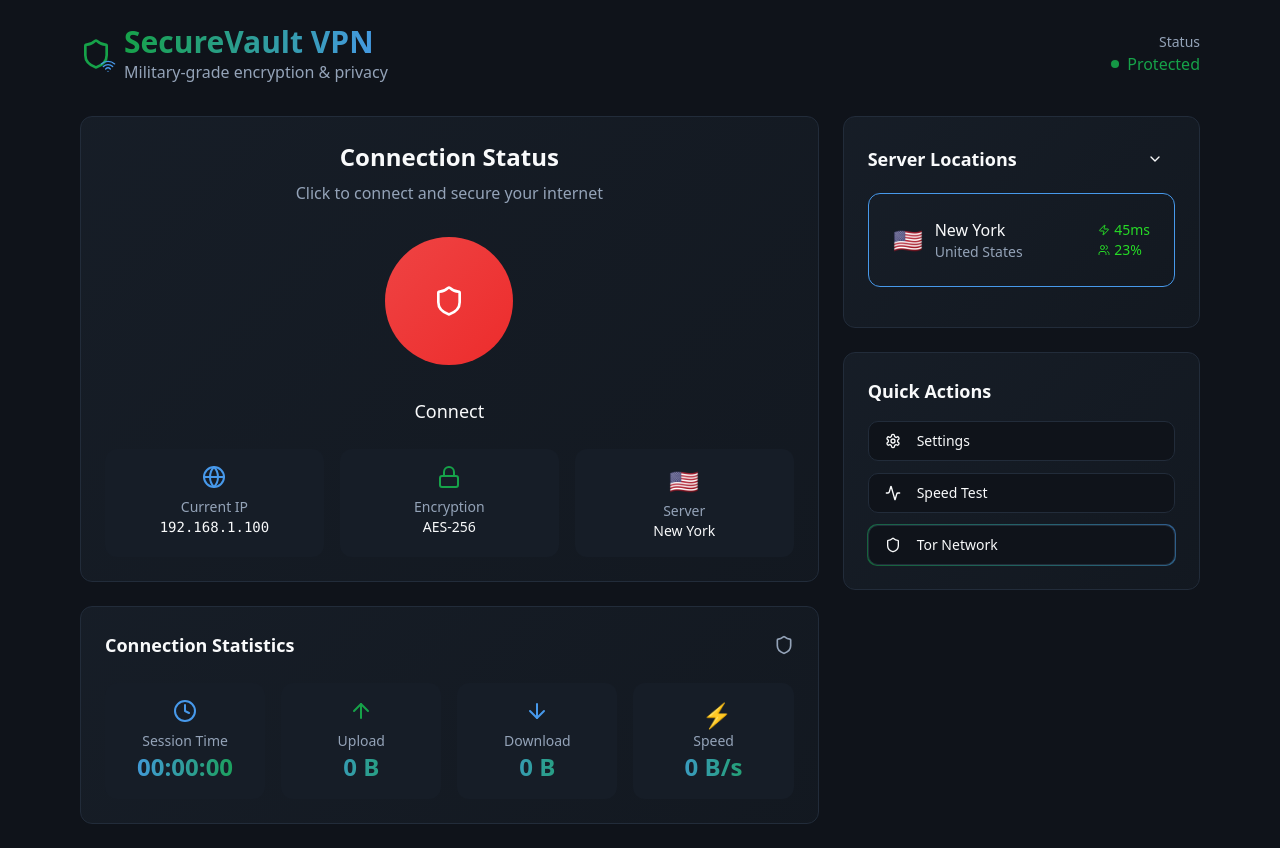
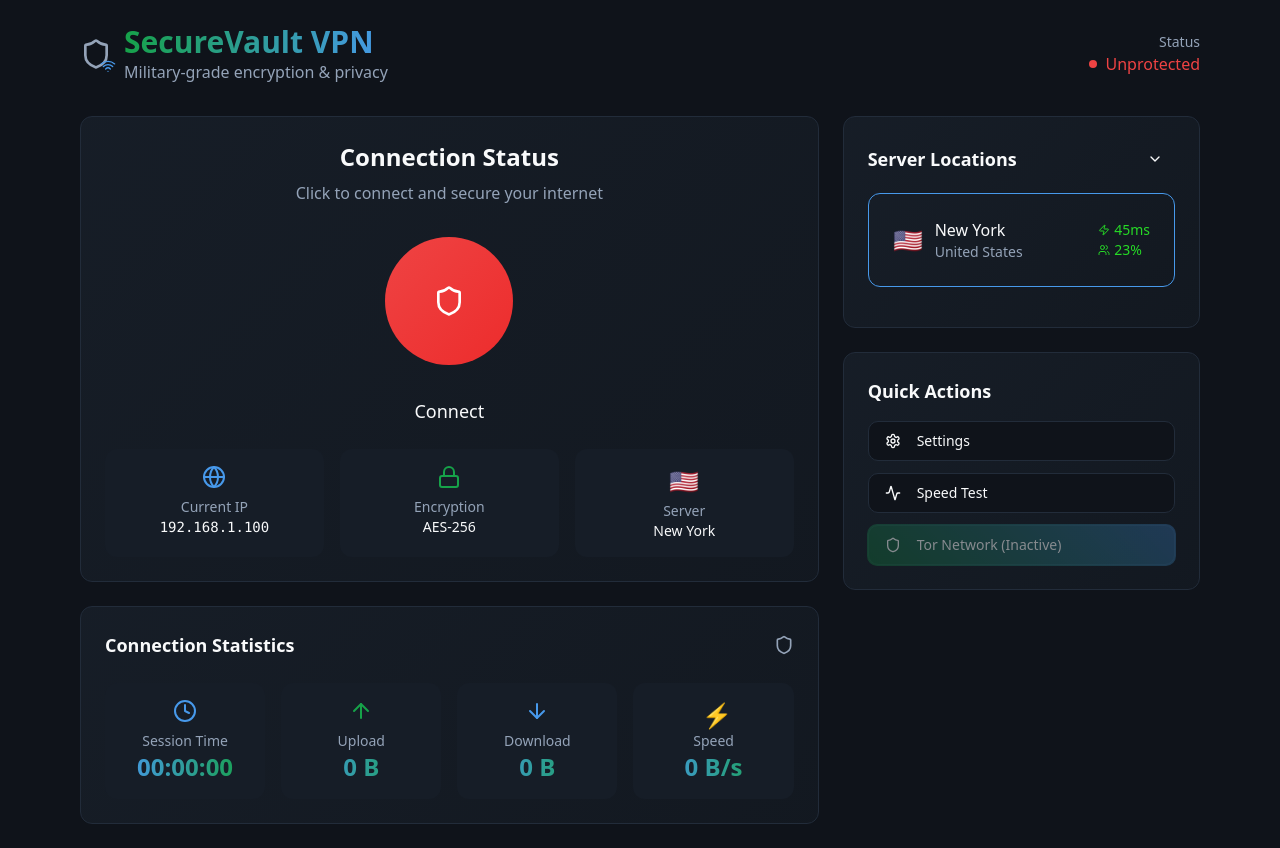
Before and after one commit to Xeyronox/private-vpn, a React (Vite) app: page / in a window 1280 px wide. Built offline with nearby package versions, Linux system fonts and the light colour scheme.

Commit message:
Fix connection status display
The connection status was not accurately reflecting the VPN connection state. This commit ensures that the "connected" state is displayed correctly and that the protection status is properly indicated.

```diff
--- a/src/components/VPNHeader.tsx
+++ b/src/components/VPNHeader.tsx
@@ -1,12 +1,42 @@
 
 import { Shield, Wifi } from "lucide-react";
+import { ConnectionState } from "@/pages/Index";
 
-const VPNHeader = () => {
+interface VPNHeaderProps {
+  connectionState: ConnectionState;
+}
+
+const VPNHeader = ({ connectionState }: VPNHeaderProps) => {
+  const getStatusInfo = () => {
+    switch (connectionState) {
+      case 'connected':
+        return {
+          text: 'Protected',
+          color: 'text-vpn-secure',
+          pulseColor: 'bg-vpn-secure'
+        };
+      case 'connecting':
+        return {
+          text: 'Connecting...',
+          color: 'text-vpn-connecting',
+          pulseColor: 'bg-vpn-connecting'
+        };
+      case 'disconnected':
+        return {
+          text: 'Unprotected',
+          color: 'text-vpn-disconnected',
+          pulseColor: 'bg-vpn-disconnected'
+        };
+    }
+  };
+
+  const status = getStatusInfo();
+
   return (
     <div className="flex items-center justify-between">
       <div className="flex items-center space-x-3">
         <div className="relative">
-          <Shield className="security-shield w-8 h-8" />
+          <Shield className={`security-shield w-8 h-8 ${connectionState === 'connected' ? 'text-vpn-secure' : 'text-muted-foreground'}`} />
           <Wifi className="absolute -bottom-1 -right-1 w-4 h-4 text-vpn-cyber-blue" />
         </div>
         <div>
@@ -20,8 +50,8 @@ const VPNHeader = () => {
       <div className="text-right">
         <div className="text-sm text-muted-foreground">Status</div>
         <div className="flex items-center space-x-2">
-          <div className="w-2 h-2 rounded-full bg-vpn-secure connection-pulse"></div>
-          <span className="text-vpn-secure font-medium">Protected</span>
+          <div className={`w-2 h-2 rounded-full ${status.pulseColor} ${connectionState === 'connected' ? 'connection-pulse' : ''}`}></div>
+          <span className={`font-medium ${status.color}`}>{status.text}</span>
         </div>
       </div>
     </div>
--- a/src/pages/Index.tsx
+++ b/src/pages/Index.tsx
@@ -40,27 +40,41 @@ const Index = () => {
     if (connectionState === 'disconnected') {
       setConnectionState('connecting');
 
-      // Simulate connection process
+      // Reset stats when starting new connection
+      setBytesTransferred({ up: 0, down: 0 });
+
+      // Simulate connection process with proper IP assignment
       setTimeout(() => {
         setConnectionState('connected');
-        setProtectedIP('85.159.233.44');
+        // Generate a realistic protected IP based on selected server
+        const serverIPs = {
+          'us-ny-1': '74.125.224.72',
+          'us-ca-1': '104.16.123.45',
+          'uk-lon-1': '51.158.99.12',
+          'de-ber-1': '85.159.233.44',
+          'jp-tok-1': '103.4.96.167',
+          'sg-sin-1': '139.180.132.101',
+          'au-syd-1': '103.252.114.66'
+        };
+        setProtectedIP(serverIPs[selectedServer.id as keyof typeof serverIPs] || '85.159.233.44');
         setConnectionTime(Date.now());
       }, 2000);
     } else if (connectionState === 'connected') {
       setConnectionState('disconnected');
       setProtectedIP('');
       setConnectionTime(0);
+      setBytesTransferred({ up: 0, down: 0 });
     }
   };
 
-  // Update connection timer
+  // Update connection timer and data transfer simulation
   useEffect(() => {
     let interval: NodeJS.Timeout;
     if (connectionState === 'connected' && connectionTime > 0) {
       interval = setInterval(() => {
         setBytesTransferred(prev => ({
-          up: prev.up + Math.random() * 1000,
-          down: prev.down + Math.random() * 5000
+          up: prev.up + Math.random() * 1000 + 500,
+          down: prev.down + Math.random() * 5000 + 1000
         }));
       }, 1000);
     }
@@ -70,7 +84,7 @@ const Index = () => {
   return (
     <div className="min-h-screen bg-background">
       <div className="container mx-auto px-4 py-6 max-w-6xl">
-        <VPNHeader />
+        <VPNHeader connectionState={connectionState} />
 
         <div className="grid grid-cols-1 lg:grid-cols-3 gap-6 mt-8">
           {/* Main Connection Panel */}
@@ -123,9 +137,10 @@ const Index = () => {
                 <Button
                   variant="outline"
                   className="w-full justify-start tor-indicator"
+                  disabled={connectionState !== 'connected'}
                 >
                   <Shield className="mr-2 h-4 w-4" />
-                  Tor Network
+                  Tor Network {connectionState === 'connected' ? '(Active)' : '(Inactive)'}
                 </Button>
               </div>
             </div>
```
